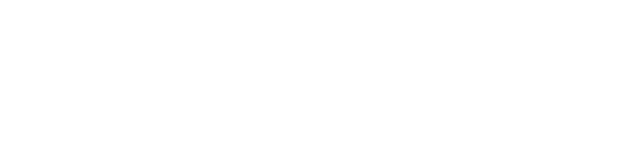
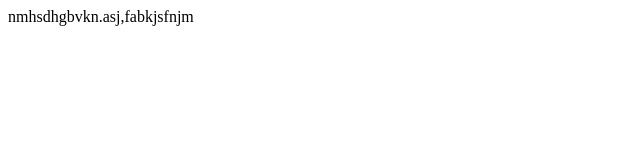
Before and after one commit to NataliiaKostiuk/next.js, a plain HTML site: page index.html in a window 1280 px wide. Shown: the whole page, without its empty margins (0-640 px from the left). Drawn offline with Linux system fonts and the light colour scheme.

Commit message:
Update index

```diff
--- a/index.html
+++ b/index.html
@@ -6,5 +6,5 @@
     <meta name="viewport" content="width=device-width, initial-scale=1.0" />
     <title>Document</title>
   </head>
-  <body></body>
+  <body>nmhsdhgbvkn.asj,fabkjsfnjm</body>
 </html>
```
